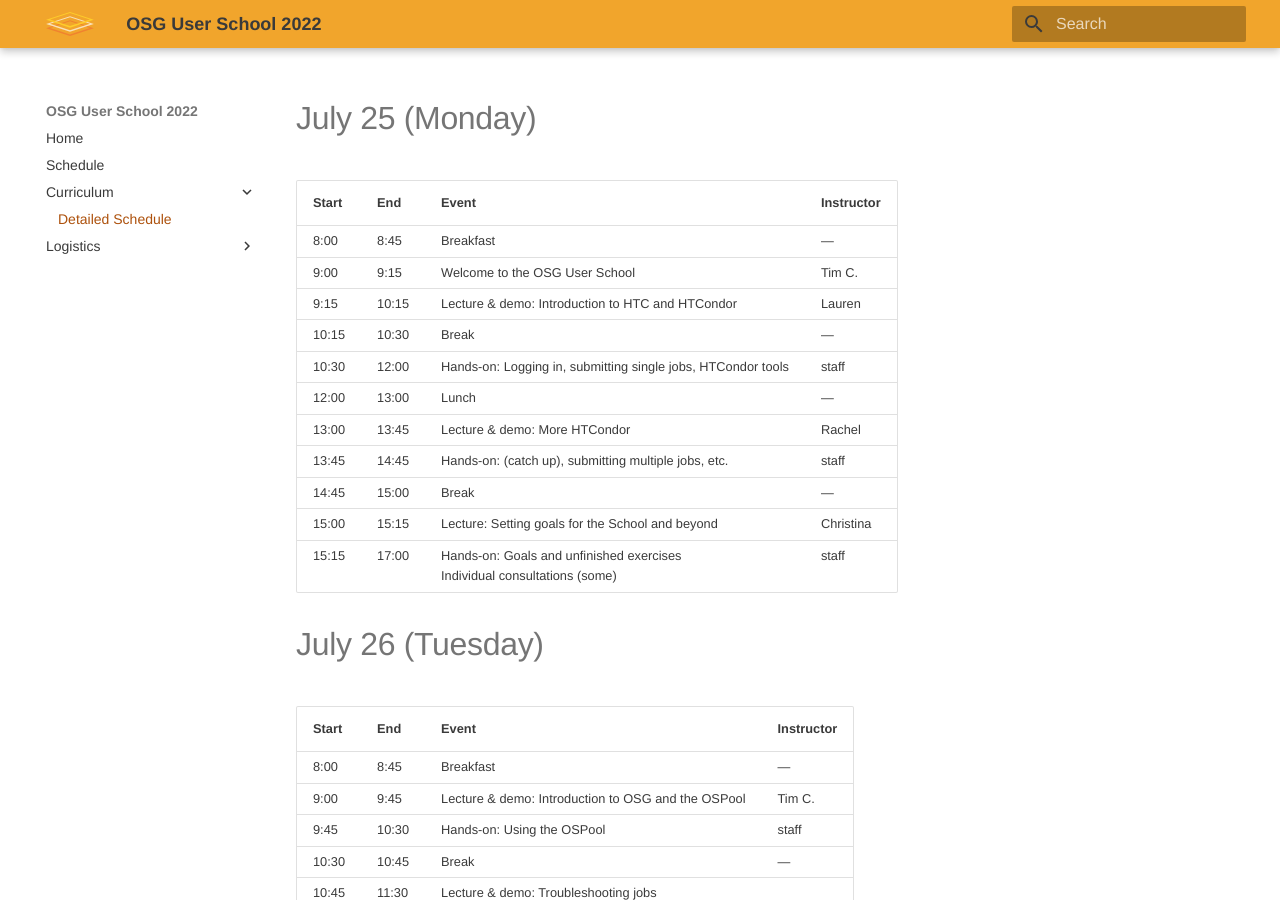
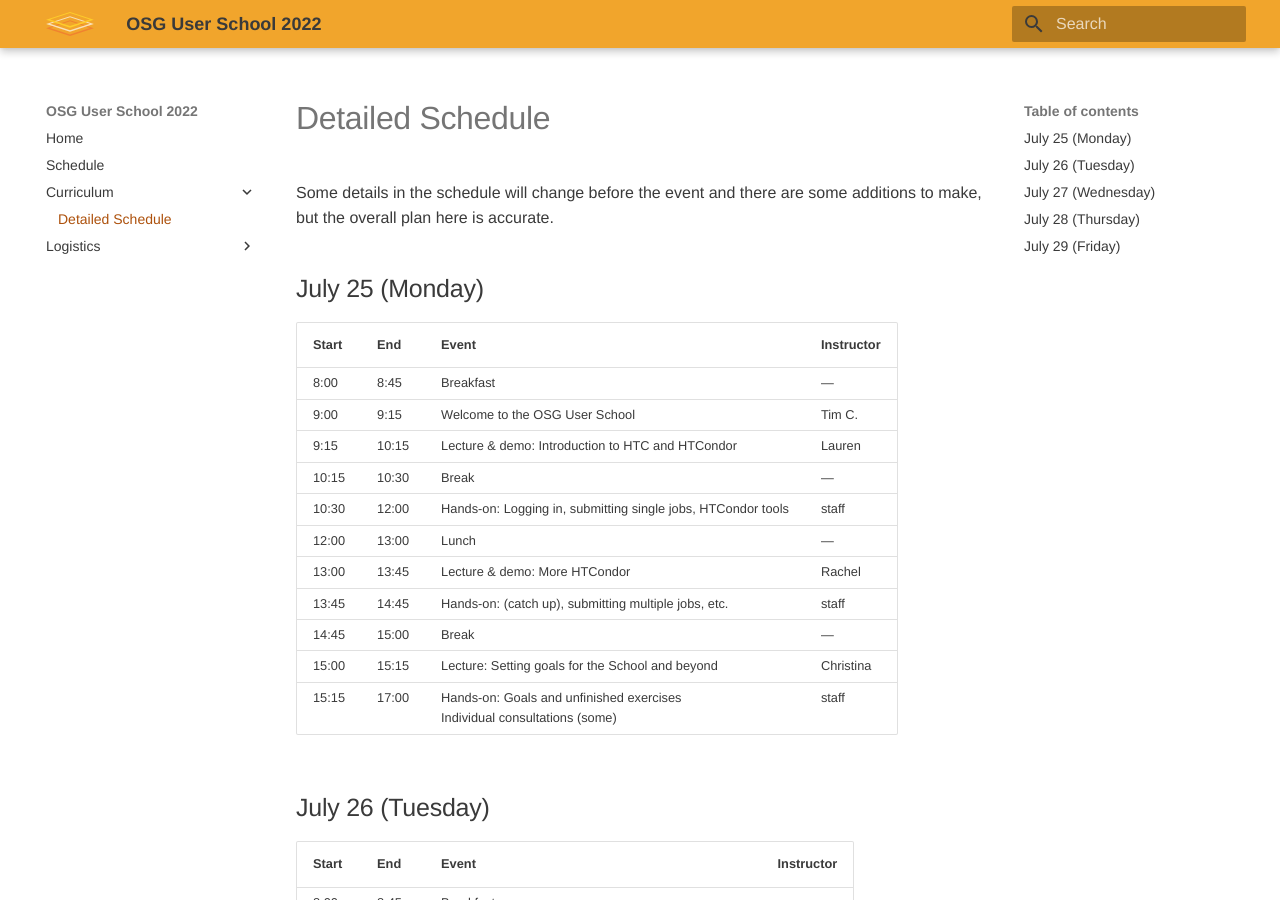
Before and after one commit to showmic09/user-school-2022, an MkDocs documentation site: the page built from docs/curriculum/detailed-schedule.md, in a window 1280 px wide and 900 px high. Built offline with MkDocs 1.6.1 and Material for MkDocs 9.7.7, drawn with Linux system fonts in a browser that asks for light colours.

Commit message:
Add a disclaimer and update the headers

```diff
--- a/docs/curriculum/detailed-schedule.md
+++ b/docs/curriculum/detailed-schedule.md
@@ -1,4 +1,8 @@
-# July 25 (Monday)
+# Detailed Schedule
+
+Some details in the schedule will change before the event and there are some additions to make, but the overall plan here is accurate.
+
+## July 25 (Monday)
 
 | Start | End | Event                                                                         | Instructor |
 |-------|-------|-------------------------------------------------------------------------------|------------------------|
@@ -14,7 +18,7 @@
 | 15:00 | 15:15 | Lecture: Setting goals for the School and beyond                              | Christina |
 | 15:15 | 17:00 | Hands-on: Goals and unfinished exercises <br> Individual consultations (some) | staff |
 
-# July 26 (Tuesday)
+## July 26 (Tuesday)
 
 | Start | End | Event                                                                            | Instructor |
 |-------|-------|----------------------------------------------------------------------------------|------------------------|
@@ -30,7 +34,7 @@
 | 14:45 | 15:30 | Lecture & demo: Software portability                                             | Christina |
 | 15:30 | 17:00 | Hands-on: Software and unfinished exercises <br> Individual consultations (some) | staff |
 
-# July 27 (Wednesday)
+## July 27 (Wednesday)
 
 | Start | End                            | Event                                                           | Instructor |
 |-------|--------------------------------|-----------------------------------------------------------------|------------|
@@ -44,7 +48,7 @@
 | 12:45 | 13:30 | Lunch (can take and go)                                         | —          |
 | 13:30 | 17:00 | Afternoon off, if you like <br> Individual consultations (some) |  staff     |
 
-July 28 (Thursday)
+## July 28 (Thursday)
 
 | Start | End                            | Event                                                                                                                      | Instructor |
 |-------|--------------------------------|----------------------------------------------------------------------------------------------------------------------------|-----------------------|
@@ -60,7 +64,7 @@ July 28 (Thursday)
 |  14:45 | 15:30 | Optional: Lecture & demo: Using containers <br> Or work time: Apply HTC to own research                                    | Mats |
 | 15:30 | 17:00 | Optional hands-on: Containers <br> Work time: Apply HTC to own research <br> Individual and small-group meetings available | staff |
 
-# July 29 (Friday)
+## July 29 (Friday)
 
 | Start | End                            | Event                                                                                                                              | Instructor |
 |-------|--------------------------------|------------------------------------------------------------------------------------------------------------------------------------|-----------------------|
```
